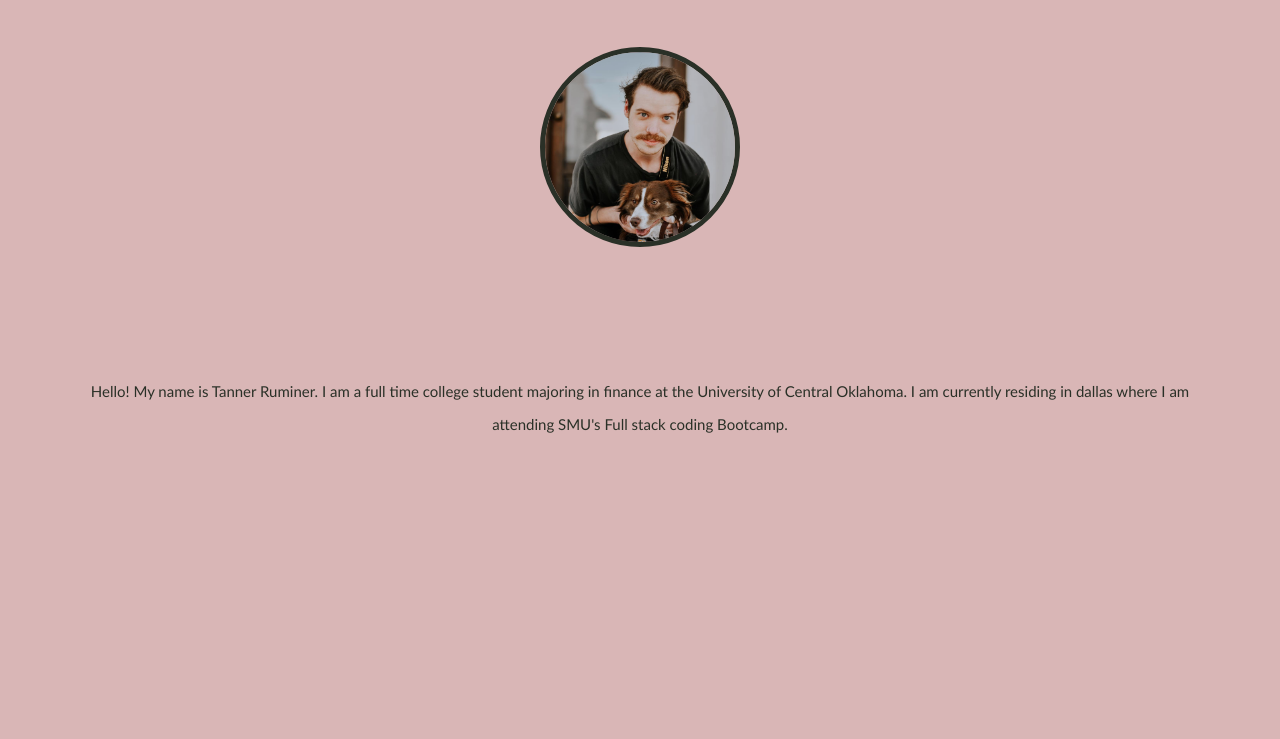
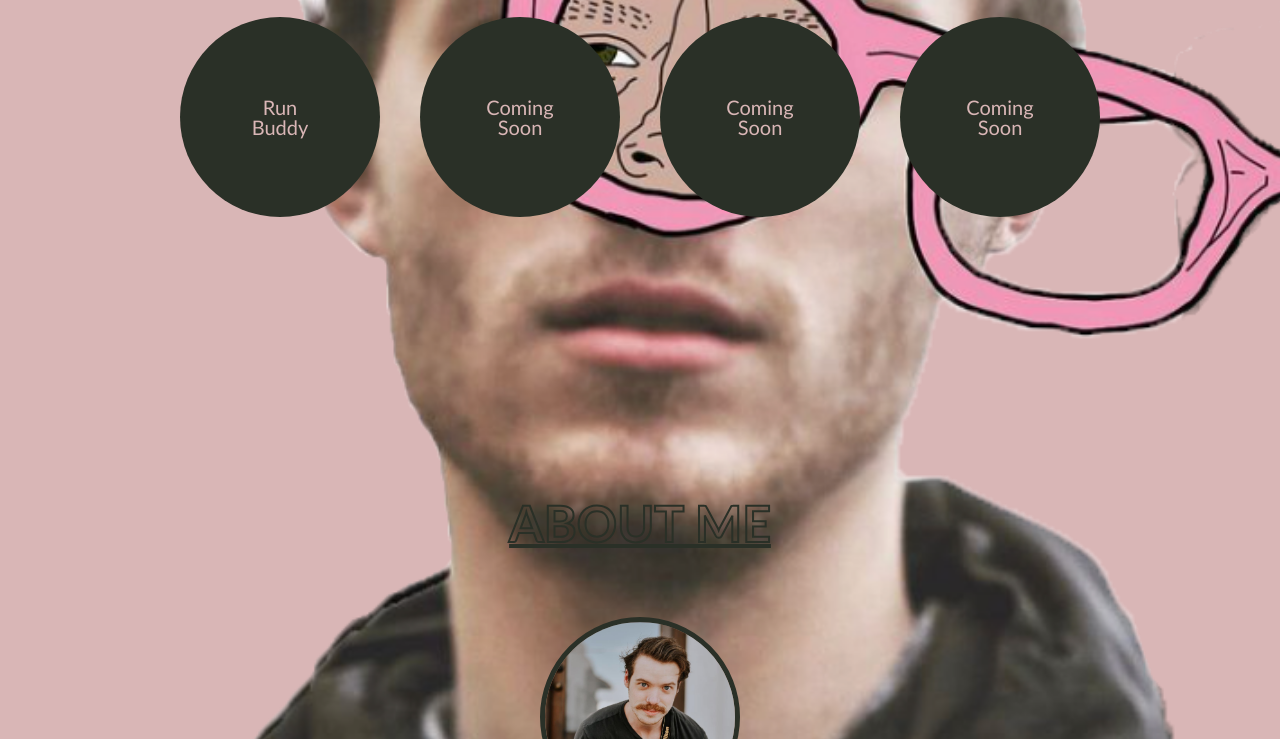
Before and after one commit to T-rummy/Tanner-Portfolio, a plain HTML site: page index.html in a window 1280 px wide. Shown: the part 759-1498 px from the top of the page. Drawn offline with Linux system fonts and the light colour scheme.

Commit message:
Header update

```diff
--- a/assets/css/style.css
+++ b/assets/css/style.css
@@ -2,6 +2,7 @@
     margin: 0;
     padding: 0;
     box-sizing: border-box;
+
 }
 
 body {
@@ -62,6 +63,8 @@ nav {
 .hero {
     background-color:rgb(217, 182, 182);
     height: 500px;
+
+
 }
  .hero h1 {
     display: flex;
@@ -75,6 +78,12 @@ nav {
     align-content: space-around;
 
  }
+ .hero img {
+    width: 100%;
+    margin-top: 9px;
+    margin-left: 15px;
+    max-height: auto;
+ }
 
  .info {
 
@@ -83,7 +92,6 @@ nav {
     justify-content: space-evenly;
     flex-wrap: nowrap;
     align-items: center;
-    min-height: 750px;
     padding-bottom: 20%;
 
 
@@ -139,7 +147,6 @@ nav {
  }
 
  .portfolio-blocks div {
-    margin-top: 100px;
     height: 200px;
     width: 200px;
     background-color: #2a3027;
@@ -155,6 +162,7 @@ nav {
 .portfolio-blocks div:hover {
    background-color: transparent;
     border: 3px  solid #2a3027;
+    background-color: #d9b6b6;
 }
 
  .top-left {
@@ -164,14 +172,24 @@ nav {
     color: #d9b6b6;
     margin-top: 40%;
     margin-bottom: 40%;
+    margin-left: 5%;
+    margin-right: 5%;
  }
 
  .port-box {
     margin: 20px 20px;
  }
 
+ .port-box:hover {
+     height: 250px;
+     width: 250px;
+     margin: none;
+     background-color: #d9b6b6;
+ }
+
  .top-left:hover {
     color:#2a3027;
+    background-color: #d9b6b6;
  }
 
 
--- a/index.html
+++ b/index.html
@@ -48,30 +48,11 @@
 
         <h1 >Ruminer</h1>
 
+        <img src="./assets/images/ian2.jpg" alt="man with animated glasses"/>
 
 
 
 
-    </section>
-
-    <!--About section-->
-
-    <h1 id="about-me" class="header-mod">ABOUT ME </h1>
-
-    <section class="info">
-
-
-
-        <div class="bio-box">
-
-           <img src="./assets/images/headshot.jpg" alt="Headshot"/>
-
-           <p> Hello! My name is Tanner Ruminer. I am a full time college student majoring
-               in finance at the University of Central Oklahoma. I am currently residing in dallas
-               where I am attending SMU's Full stack coding Bootcamp.
-            </p>
-
-        </div>
 
     </section>
 
@@ -118,6 +99,29 @@
 
      </section>
 
+
+    <!--About section-->
+
+    <h1 id="about-me" class="header-mod">ABOUT ME </h1>
+
+    <section class="info">
+
+
+
+        <div class="bio-box">
+
+           <img src="./assets/images/headshot.jpg" alt="Headshot"/>
+
+           <p> Hello! My name is Tanner Ruminer. I am a full time college student majoring
+               in finance at the University of Central Oklahoma. I am currently residing in dallas
+               where I am attending SMU's Full stack coding Bootcamp.
+            </p>
+
+        </div>
+
+    </section>
+
+
     <!--Contact section-->
 
     <h1 id="contact" class="header-mod"> CONTACT </h1>
```
Lines whose indentation alone changed are shown as unchanged.
